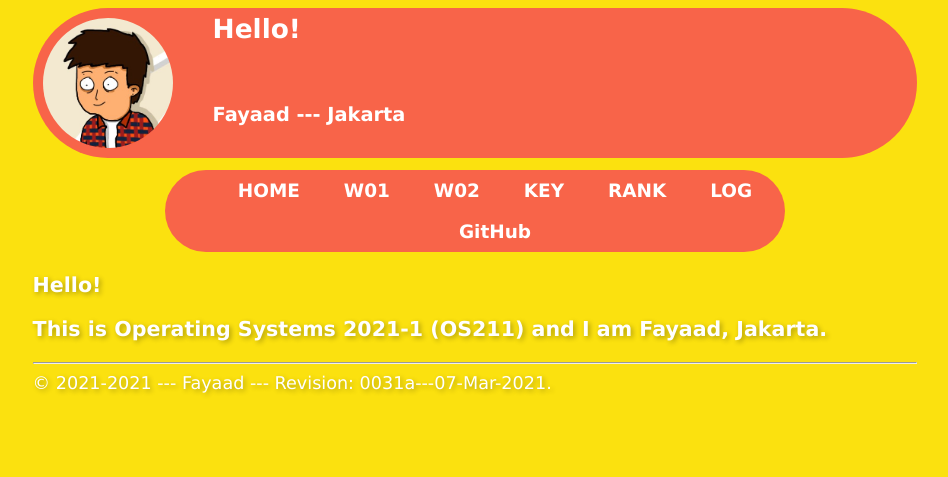
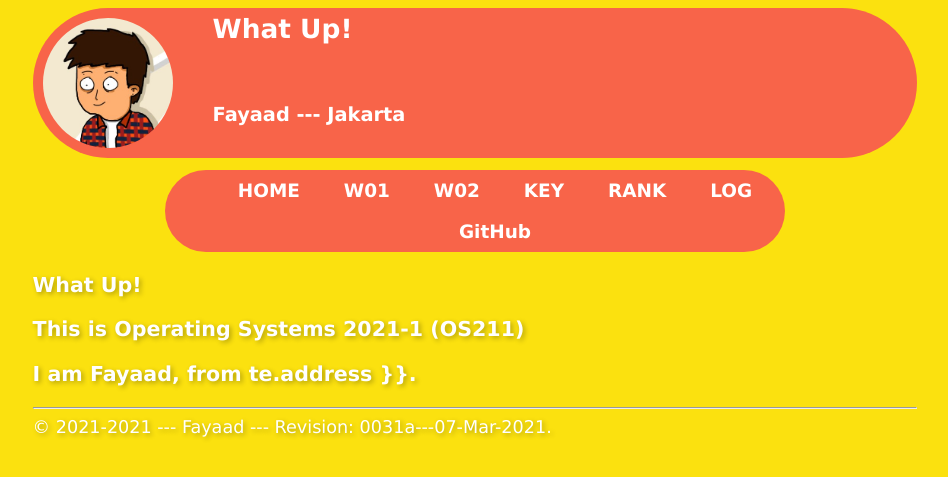
Before and after one commit to fayaadbsa/os211, a Jekyll site: the page built from index.md, in a window 1280 px wide. Shown: the top 477 px of the page, without its empty margins (165-1113 px from the left). Built offline with Jekyll 4.4.1, drawn with Linux system fonts in a browser that asks for light colours; our own code applies the rules of GitHub Pages for plain Markdown files.

Commit message:
Update index.md

```diff
--- a/index.md
+++ b/index.md
@@ -2,6 +2,7 @@
 layout: "layout"
 ---
 
-### Hello!
+### What Up!
 
-### This is {{ site.title }} and I am {{ site.author }}, {{ site.address }}.
+### This is {{ site.title }}
+### I am {{ site.author }}, from te.address }}.
```
